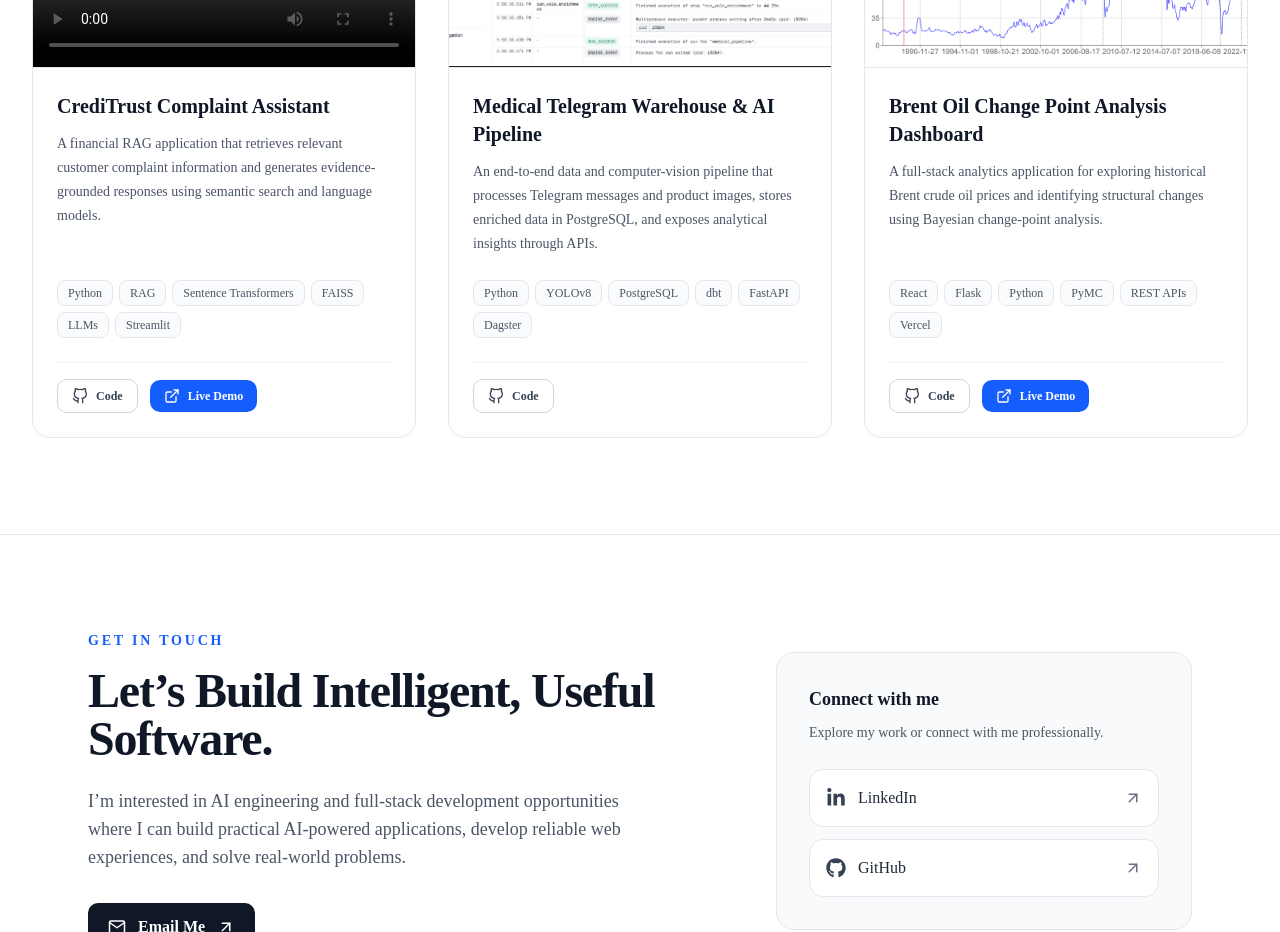
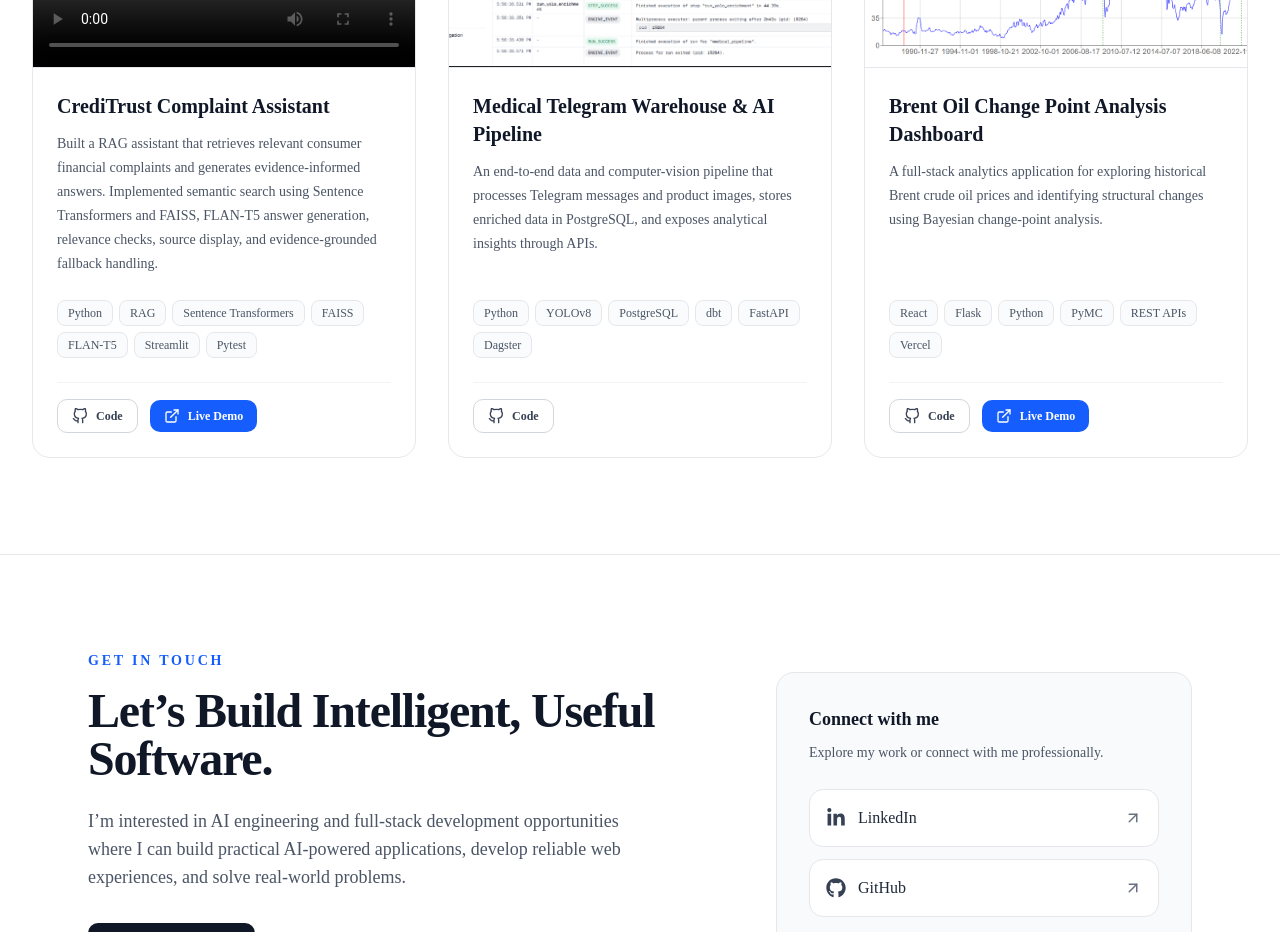
Before and after one commit to hawaebrahimhamid/ai-portfolio, a Next.js app: page / in a window 1280 px wide. Shown: the part 4600-5532 px from the top of the page. Built offline with nearby package versions, Linux system fonts and the light colour scheme; grey boxes are pictures that could not be loaded.

Commit message:
Improve CrediTrust project description

```diff
--- a/src/data/projects.ts
+++ b/src/data/projects.ts
@@ -4,20 +4,22 @@ export const projects: Project[] = [
   {
     title: "CrediTrust Complaint Assistant",
     description:
-      "A financial RAG application that retrieves relevant customer complaint information and generates evidence-grounded responses using semantic search and language models.",
+      "Built a RAG assistant that retrieves relevant consumer financial complaints and generates evidence-informed answers. Implemented semantic search using Sentence Transformers and FAISS, FLAN-T5 answer generation, relevance checks, source display, and evidence-grounded fallback handling.",
     technologies: [
       "Python",
       "RAG",
       "Sentence Transformers",
       "FAISS",
-      "LLMs",
+      "FLAN-T5",
       "Streamlit",
+      "Pytest",
     ],
     githubUrl: "https://github.com/hawaebrahimhamid/rag-complaint-chatbot",
     liveUrl: "https://creditrust-complaint-chatbot.streamlit.app/",
     videoUrl: "/projects/creditrust-demo.mp4",
     featured: true,
   },
+
   {
     title: "Medical Telegram Warehouse & AI Pipeline",
     description:
```
